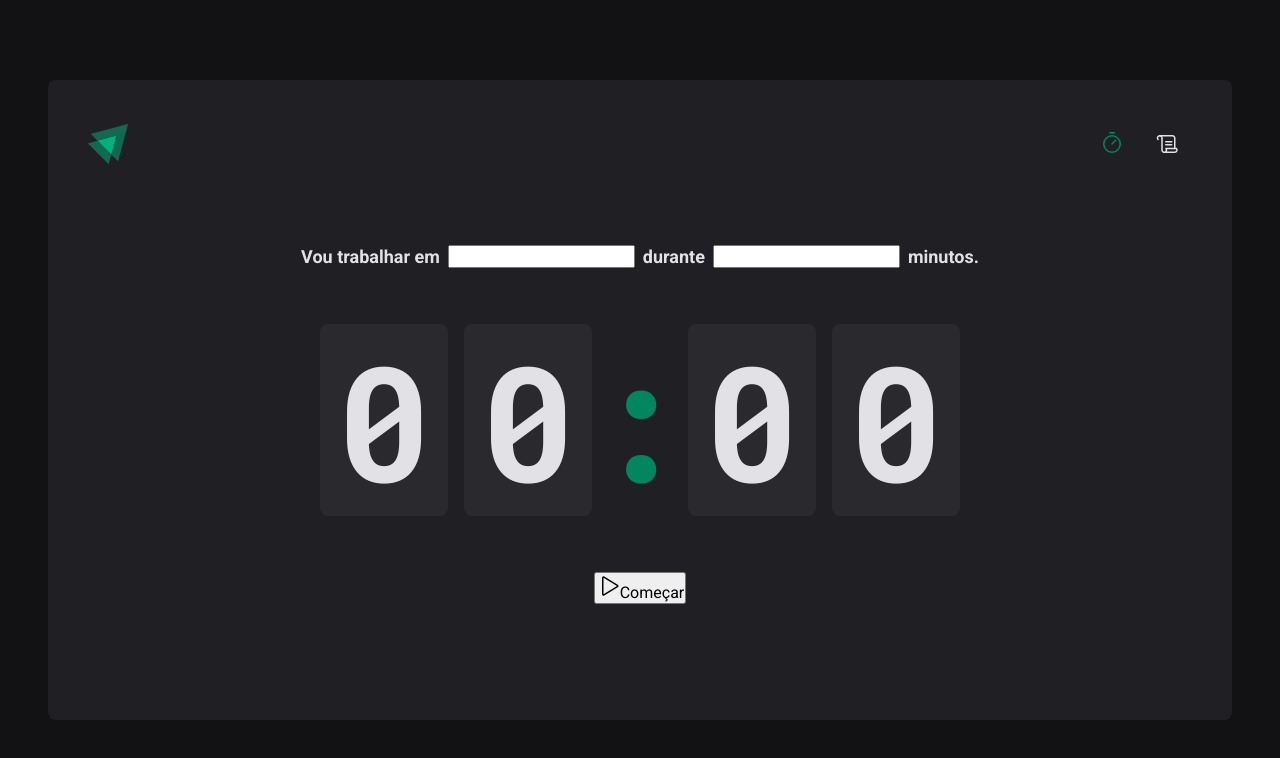
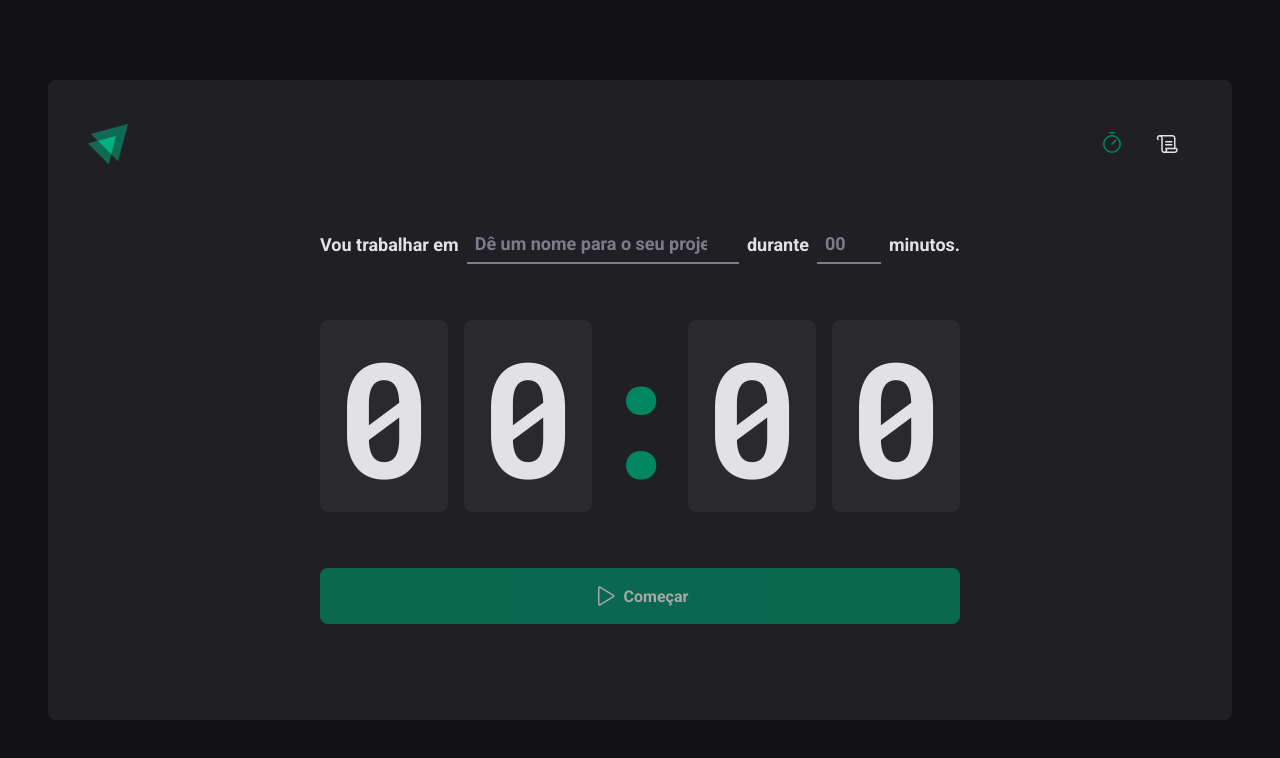
Before and after one commit to luanamozer/Timer---ReactJS, a React (Vite) app: page / in a window 1280 px wide. Shown: the top 758 px of the page. Built offline with nearby package versions, Linux system fonts and the light colour scheme.

Commit message:
ajuste de detalhes nos inputs home

```diff
--- a/src/pages/Home/index.tsx
+++ b/src/pages/Home/index.tsx
@@ -3,7 +3,10 @@
   CountdownContainer,
   FormContainer,
   HomeContainer,
+  MinutesAmount,
   Separator,
+  StartCountdownButton,
+  TaskInput,
 } from "./styles";
 
 export function Home() {
@@ -12,10 +15,26 @@
       <form action="">
         <FormContainer>
           <label htmlFor="task">Vou trabalhar em</label>
-          <input id="task" />
+          <TaskInput
+            id="task"
+            list="task-suggestions"
+            placeholder="Dê um nome para o seu projeto"
+          />
+
+          <datalist id="task-suggestions">
+            <option value="Teste" />
+            <option value="Teste 2" />
+          </datalist>
 
           <label htmlFor="minutesAmount">durante</label>
-          <input type="number" id="minutesAmount" />
+          <MinutesAmount
+            type="number"
+            id="minutesAmount"
+            placeholder="00"
+            step={5}
+            min={5}
+            max={60}
+          />
 
           <span>minutos.</span>
         </FormContainer>
@@ -28,10 +47,10 @@
           <span>0</span>
         </CountdownContainer>
 
-        <button type="submit">
+        <StartCountdownButton disabled type="submit">
           <Play size={24} />
           Começar
-        </button>
+        </StartCountdownButton>
       </form>
     </HomeContainer>
   );
--- a/src/pages/Home/styles.ts
+++ b/src/pages/Home/styles.ts
@@ -27,6 +27,38 @@
   flex-wrap: wrap;
 `;
 
+const BaseInput = styled.input`
+  background: transparent;
+  height: 2.5rem;
+  border: 0;
+  border-bottom: 2px solid ${(props) => props.theme["gray-500"]};
+  font-weight: bold;
+  font-size: 1.125rem;
+  padding: 0 0.5rem;
+  color: ${(props) => props.theme["gray-100"]};
+
+  &:focus {
+    box-shadow: none;
+    border-color: ${(props) => props.theme["green-500"]};
+  }
+
+  &::placeholder {
+    color: ${(props) => props.theme["gray-500"]};
+  }
+`;
+
+export const TaskInput = styled(BaseInput)`
+  flex: 1;
+
+  &::-webkit-calendar-picker-indicador {
+    display: none !important;
+  }
+`;
+
+export const MinutesAmount = styled(BaseInput)`
+  width: 4rem;
+`;
+
 export const CountdownContainer = styled.div`
   font-family: "Roboto mono", monospace;
   font-size: 10rem;
@@ -52,3 +84,30 @@
   display: flex;
   justify-content: center;
 `;
+
+export const StartCountdownButton = styled.button`
+  width: 100%;
+  border: 0;
+  padding: 1rem;
+  border-radius: 8px;
+
+  display: flex;
+  align-items: center;
+  justify-content: center;
+
+  gap: 0.5rem;
+  font-weight: bold;
+
+  cursor: pointer;
+  background: ${(props) => props.theme["green-500"]};
+  color: ${(props) => props.theme["gray-100"]};
+
+  &:disabled {
+    opacity: 0.7;
+    cursor: not-allowed;
+  }
+
+  &:not(:disabled):hover {
+    background: ${(props) => props.theme["green-700"]};
+  }
+`;
```
